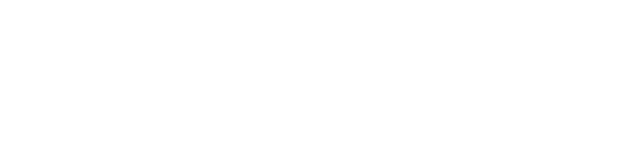
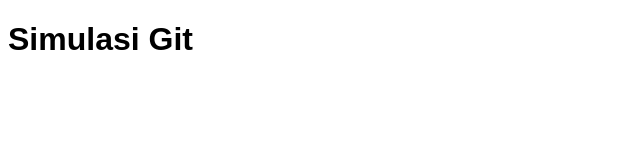
Before and after one commit to Icanr/simulasi-repo-git, a plain HTML site: page index.html in a window 1280 px wide. Shown: the whole page, without its empty margins (0-640 px from the left). Drawn offline with Linux system fonts and the light colour scheme.

Commit message:
menambahkan file css dan mengubah file index

```diff
--- a/index.html
+++ b/index.html
@@ -5,8 +5,9 @@
     <meta http-equiv="X-UA-Compatible" content="IE=edge">
     <meta name="viewport" content="width=device-width, initial-scale=1.0">
     <title>Simulasi Repo Git</title>
+    <link rel="stylesheet" href="style.css">
 </head>
 <body>
-
+    <h1>Simulasi Git</h1>
 </body>
 </html>
--- /dev/null
+++ b/style.css
@@ -0,0 +1,3 @@
+body{
+    font-family: Arial, Helvetica, sans-serif;
+}
```
